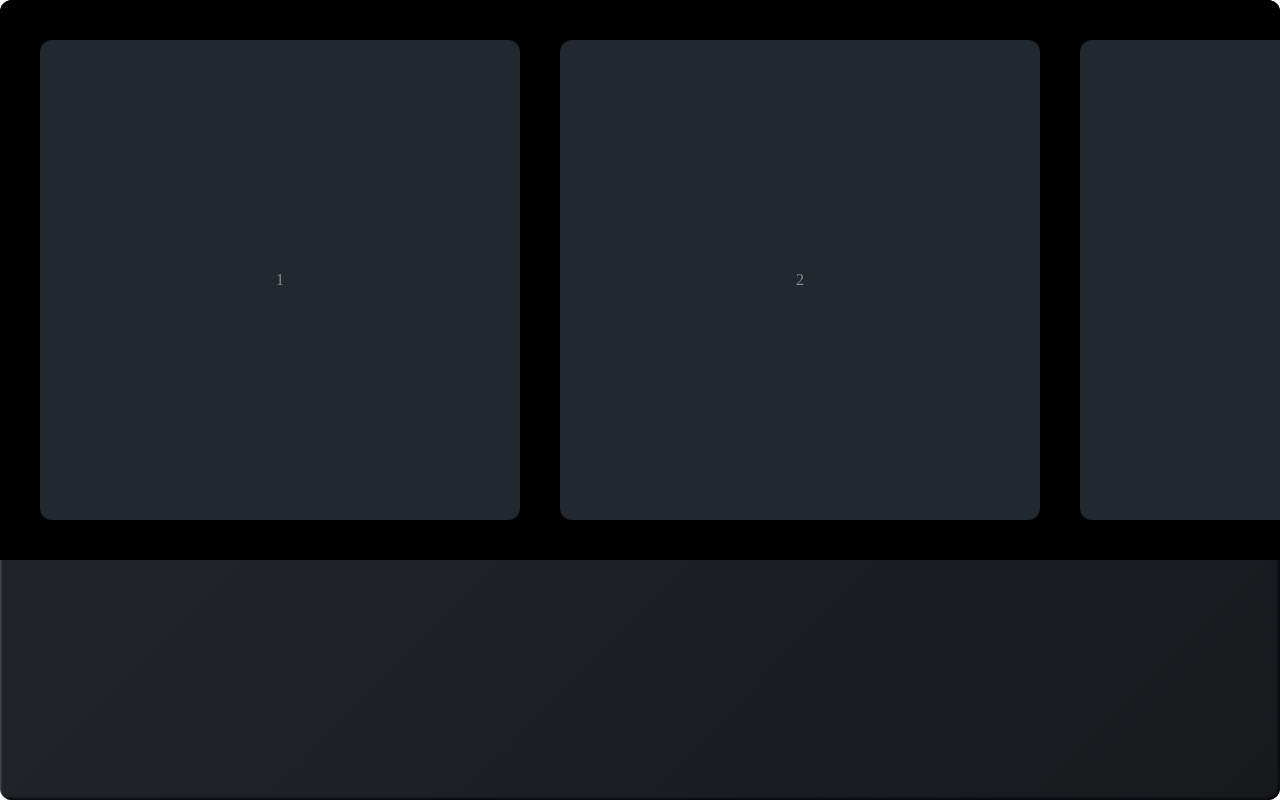
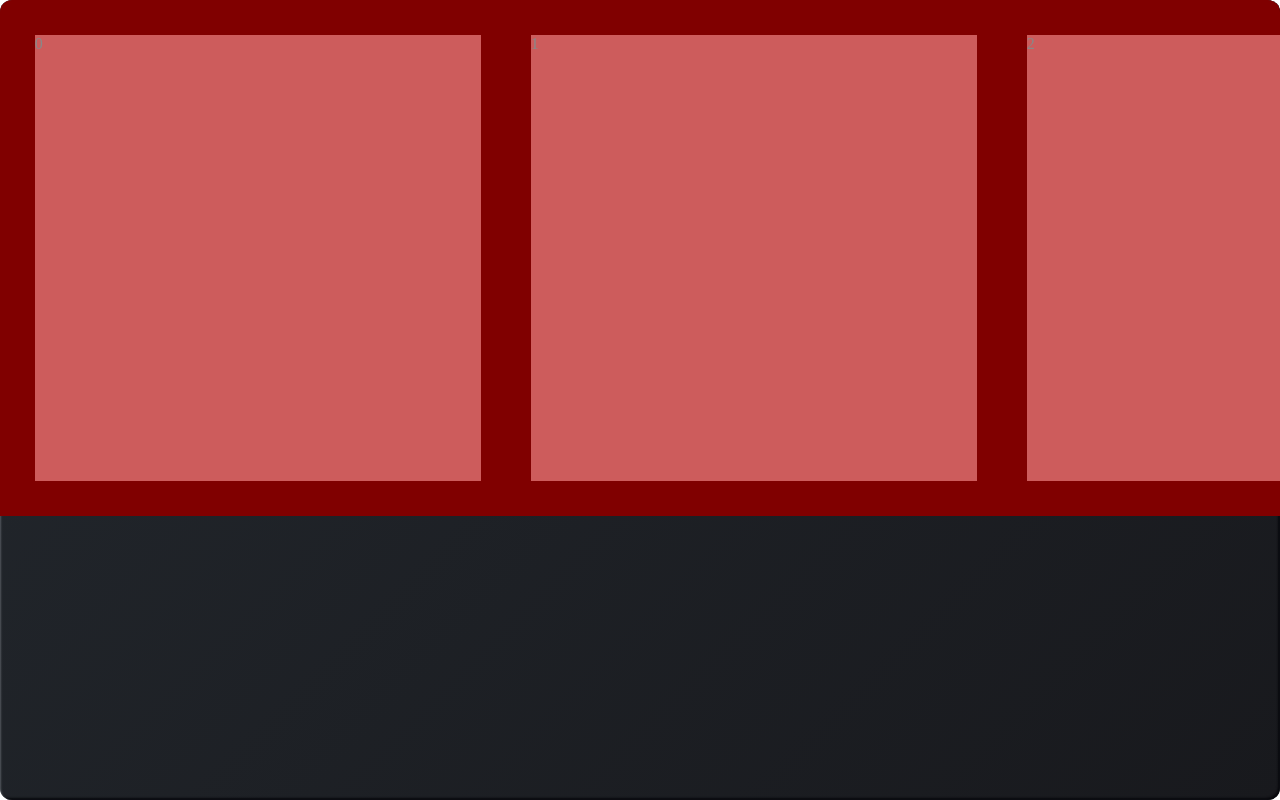
Before and after one commit to saturnoluis/electron-mp, a React (Create React App) app: page / in a window 1280 px wide. Built offline with nearby package versions, Linux system fonts and the light colour scheme.

Commit message:
Add drago motion to Coverflow component

```diff
--- a/src/components/Poc.css
+++ b/src/components/Poc.css
@@ -2,7 +2,6 @@
   background-color: black;
   height: fit-content;
   overflow: hidden;
-  overflow-x: scroll;
   box-sizing: border-box;
 }
 
@@ -10,11 +9,12 @@
   width: fit-content;
   display: flex;
   flex-direction: row;
-  padding: 20px;
+  padding: 10px;
+  background-color: maroon;
 }
 
 .Album {
-  --album-size: 60vh;
+  --album-size: 62vh;
 
   display: flex;
   justify-content: center;
@@ -22,7 +22,10 @@
   width: var(--album-size);
   height: var(--album-size);
   box-sizing: border-box;
-  background: var(--color_bg-glow);
-  border-radius: 12px;
-  margin: 20px;
 }
+
+.Album__cover {
+  background-color: indianred;
+  width: 90%;
+  height: 90%;
+}
--- a/src/components/Poc.js
+++ b/src/components/Poc.js
@@ -1,21 +1,35 @@
+import { motion } from "framer-motion";
 import './Poc.css';
 
-export default function Poc () {
+const Album = ({ id }) => {
   return (
-    <>
-      <div className="Coverflow">
-        <ul className="Coverflow__wrapper">
-          <li className="Album">1</li>
-          <li className="Album">2</li>
-          <li className="Album">3</li>
-          <li className="Album">4</li>
-          <li className="Album">5</li>
-          <li className="Album">6</li>
-          <li className="Album">7</li>
-          <li className="Album">8</li>
-          <li className="Album">9</li>
-        </ul>
+    <motion.li
+      whileTap={{ scale: .9 }}
+      className="Album">
+
+      <div className="Album__cover">
+        {id}
       </div>
-    </>
+    </motion.li>
   );
 }
+
+export default function Poc () {
+  const albums = [...Array(10).keys()];
+
+  return (
+    <div className="Coverflow">
+      <motion.ul
+        drag="x"
+        dragConstraints={{ left: 0, right: 0 }}
+        dragElastic={1.5}
+        onDragEnd={
+          (event, info) => console.log(info)
+        }
+        className="Coverflow__wrapper">
+
+        {albums.map(id => <Album id={id} key={id} />)}
+      </motion.ul>
+    </div>
+  );
+}
```
